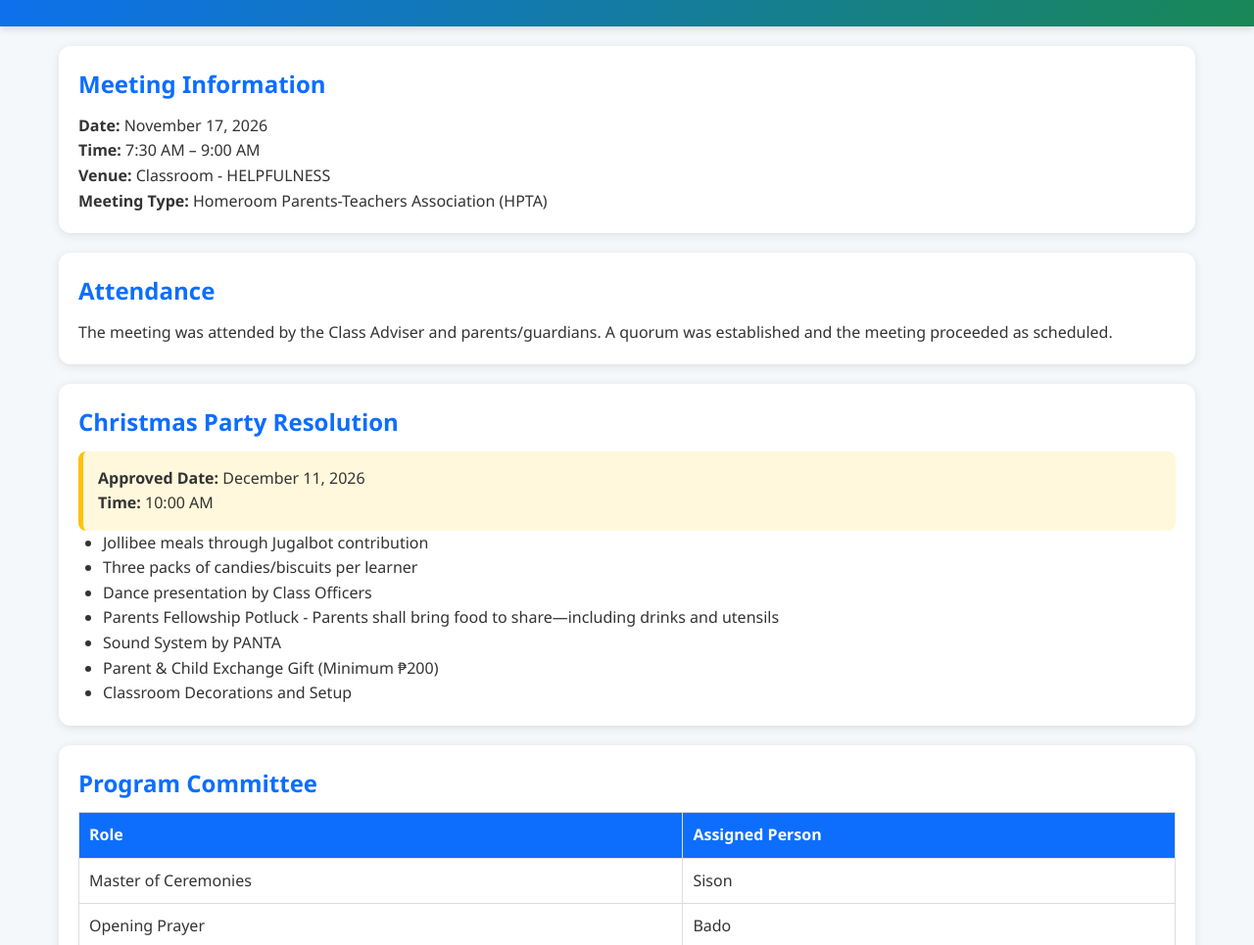
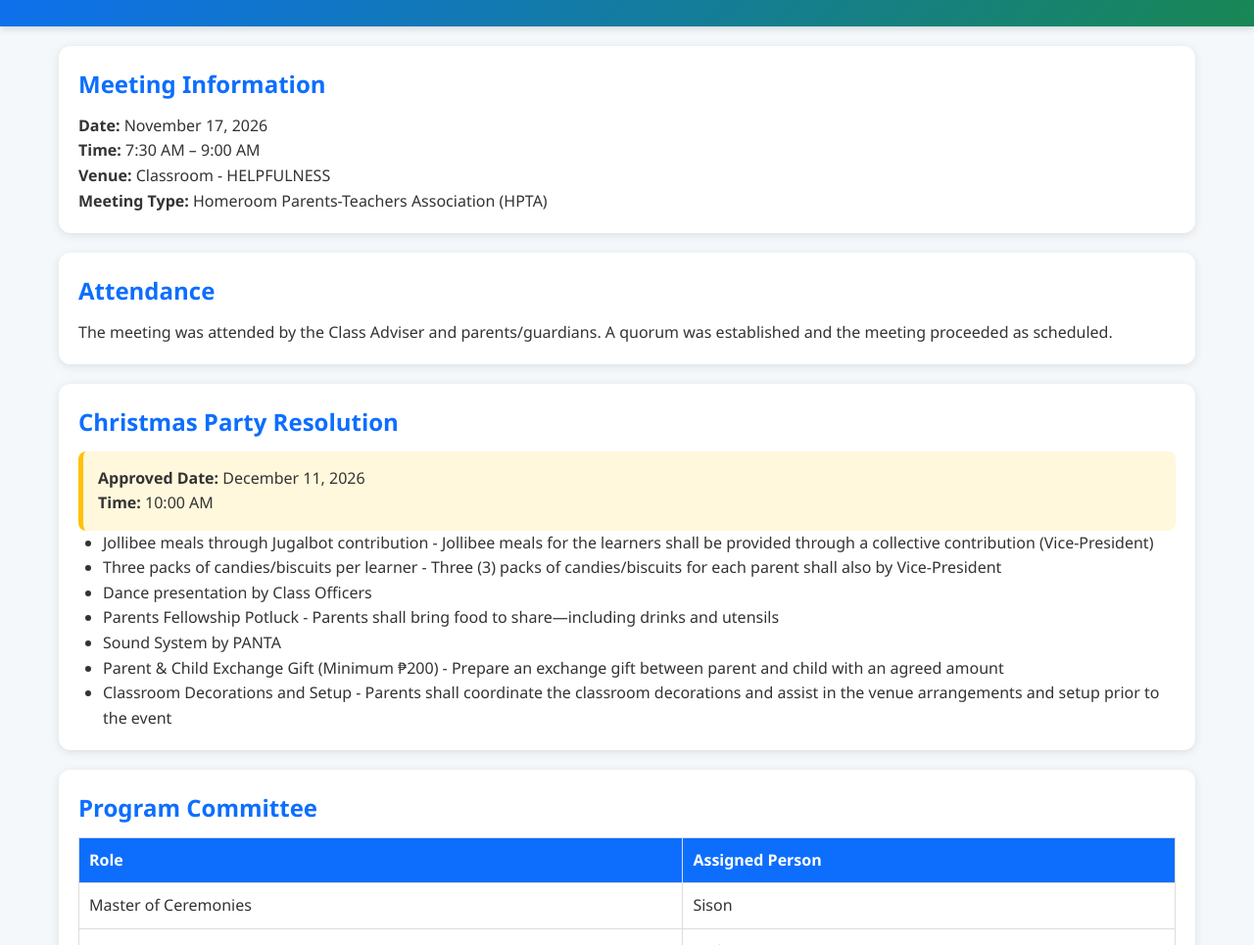
Before and after one commit to starssrvcs-sudo/HPTA-Helpfulness-, a plain HTML site: page index.html in a window 1280 px wide. Shown: the part 135-1100 px from the top of the page at 98% size. Drawn offline with Linux system fonts and the light colour scheme.

Commit message:
Enhance list item descriptions in index.html
Expanded descriptions for Jollibee meals, candies, exchange gifts, and classroom setup.

```diff
--- a/index.html
+++ b/index.html
@@ -151,13 +151,13 @@
         </div>
 
         <ul>
-            <li>Jollibee meals through Jugalbot contribution</li>
-            <li>Three packs of candies/biscuits per learner</li>
+            <li>Jollibee meals through Jugalbot contribution - Jollibee meals for the learners shall be provided through a collective contribution (Vice-President)</li>
+            <li>Three packs of candies/biscuits per learner - Three (3) packs of candies/biscuits for each parent shall also by Vice-President</li>
             <li>Dance presentation by Class Officers</li>
             <li>Parents Fellowship Potluck - Parents shall bring food to share—including drinks and utensils</li>
             <li>Sound System by PANTA</li>
-            <li>Parent & Child Exchange Gift (Minimum ₱200)</li>
-            <li>Classroom Decorations and Setup</li>
+            <li>Parent & Child Exchange Gift (Minimum ₱200) - Prepare an exchange gift between parent and child with an agreed amount</li>
+            <li>Classroom Decorations and Setup - Parents shall coordinate the classroom decorations and assist in the venue arrangements and setup prior to the event</li>
         </ul>
     </div>
 
```
